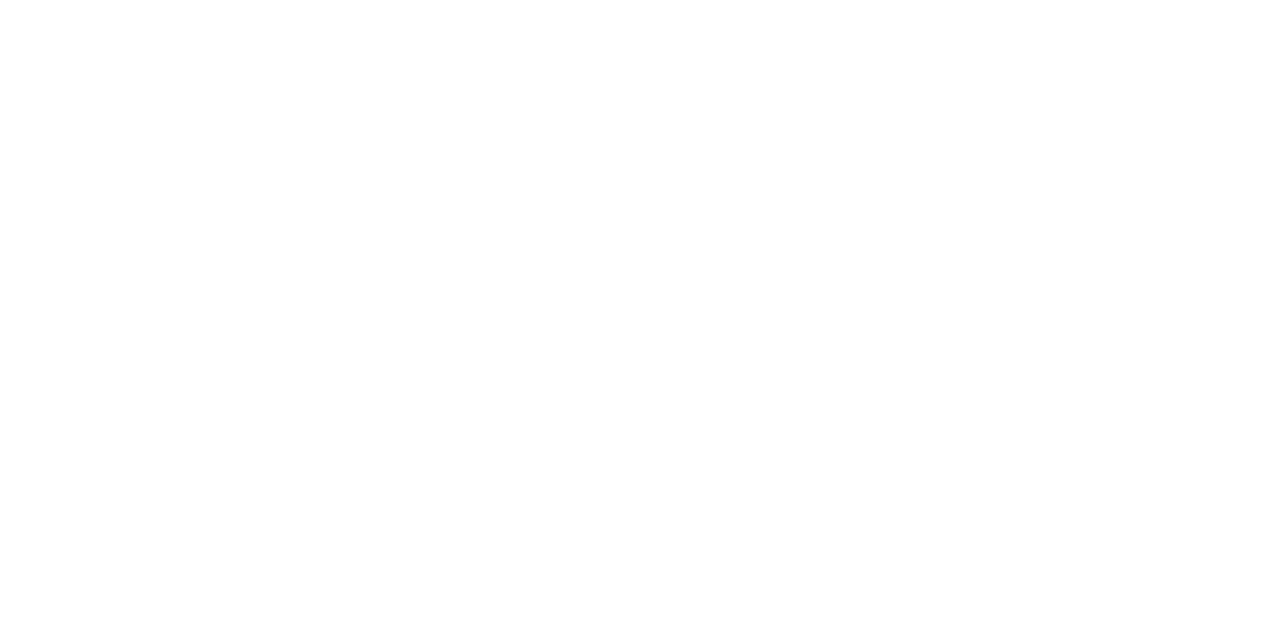
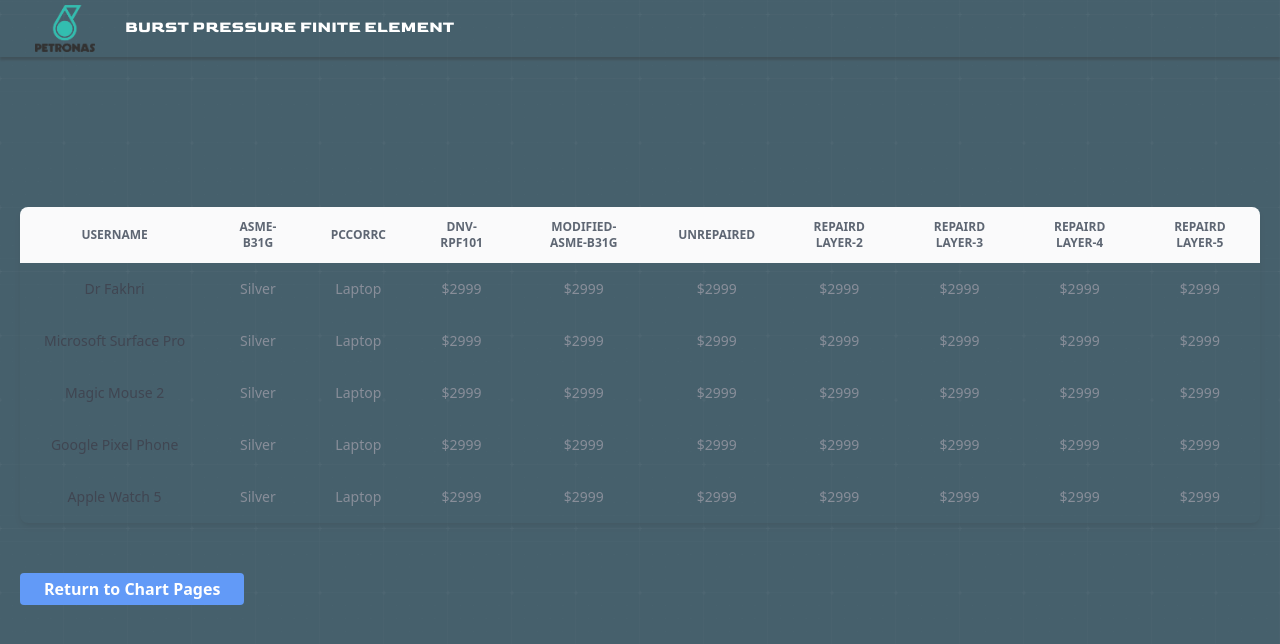
Before and after one commit to muqbyte/BurstPressure, a React (Vite) app in the folder FrontEndMachinelearning/: page /pastdata in a window 1280 px wide. Before the commit this address had no page. Shown: the top 644 px of the page. Built offline with nearby package versions, Linux system fonts and the light colour scheme; what @react-pdf/renderer would draw is missing.

Commit message:
this is a push for sunday evening that most correction have finish

```diff
--- /dev/null
+++ b/FrontEndMachinelearning/src/components/Table/TableProduct.jsx
@@ -0,0 +1,222 @@
+import React from "react";
+import { useNavigate } from "react-router-dom";
+
+const TableProduct=()=>{
+
+    const navigate = useNavigate();
+
+    return(
+        <div>
+
+
+      <div className="relative overflow-x-auto shadow-md sm:rounded-lg">
+      <table className="w-full text-sm text-left text-gray-500 rtl:text-right dark:text-gray-400">
+        <thead className="text-xs text-gray-700 uppercase bg-gray-50 dark:bg-gray-700 dark:text-gray-400">
+          <tr className="text-center">
+            <th scope="col" className="px-6 py-3">
+              Username
+            </th>
+            <th scope="col" className="px-6 py-3">
+              ASME-B31G
+            </th>
+            <th scope="col" className="px-6 py-3">
+              PCCORRC
+            </th>
+            <th scope="col" className="px-6 py-3">
+              DNV-RPF101
+            </th>
+            <th scope="col" className="px-6 py-3">
+              MODIFIED-ASME-B31G
+            </th>
+            <th scope="col" className="px-6 py-3">
+              Unrepaired
+            </th>
+            <th scope="col" className="px-6 py-3">
+              Repaird Layer-2
+            </th>
+            <th scope="col" className="px-6 py-3">
+            Repaird Layer-3
+            </th>
+            <th scope="col" className="px-6 py-3">
+            Repaird Layer-4
+            </th>
+            <th scope="col" className="px-6 py-3">
+            Repaird Layer-5
+            </th>
+
+          </tr>
+        </thead>
+        <tbody>
+          <tr className="text-center">
+            <th scope="row" className="px-6 py-4 font-medium text-gray-900 whitespace-nowrap dark:text-white">
+              Dr Fakhri
+            </th>
+            <td className="px-6 py-4">
+              Silver
+            </td>
+            <td className="px-6 py-4">
+              Laptop
+            </td>
+            <td className="px-6 py-4">
+              $2999
+            </td>
+            <td className="px-6 py-4">
+              $2999
+            </td>
+            <td className="px-6 py-4">
+              $2999
+            </td>
+            <td className="px-6 py-4">
+              $2999
+            </td>
+            <td className="px-6 py-4">
+              $2999
+            </td>
+            <td className="px-6 py-4">
+              $2999
+            </td>
+            <td className="px-6 py-4">
+              $2999
+            </td>
+          </tr>
+          <tr className="text-center">
+            <th scope="row" className="px-6 py-4 font-medium text-gray-900 whitespace-nowrap dark:text-white">
+              Microsoft Surface Pro
+            </th>
+            <td className="px-6 py-4">
+              Silver
+            </td>
+            <td className="px-6 py-4">
+              Laptop
+            </td>
+            <td className="px-6 py-4">
+              $2999
+            </td>
+            <td className="px-6 py-4">
+              $2999
+            </td>
+            <td className="px-6 py-4">
+              $2999
+            </td>
+            <td className="px-6 py-4">
+              $2999
+            </td>
+            <td className="px-6 py-4">
+              $2999
+            </td>
+            <td className="px-6 py-4">
+              $2999
+            </td>
+            <td className="px-6 py-4">
+              $2999
+            </td>
+          </tr>
+          <tr className="text-center">
+            <th scope="row" className="px-6 py-4 font-medium text-gray-900 whitespace-nowrap dark:text-white">
+              Magic Mouse 2
+            </th>
+            <td className="px-6 py-4">
+              Silver
+            </td>
+            <td className="px-6 py-4">
+              Laptop
+            </td>
+            <td className="px-6 py-4">
+              $2999
+            </td>
+            <td className="px-6 py-4">
+              $2999
+            </td>
+            <td className="px-6 py-4">
+              $2999
+            </td>
+            <td className="px-6 py-4">
+              $2999
+            </td>
+            <td className="px-6 py-4">
+              $2999
+            </td>
+            <td className="px-6 py-4">
+              $2999
+            </td>
+            <td className="px-6 py-4">
+              $2999
+            </td>
+          </tr>
+          <tr className="text-center">
+            <th scope="row" className="px-6 py-4 font-medium text-gray-900 whitespace-nowrap dark:text-white">
+              Google Pixel Phone
+            </th>
+            <td className="px-6 py-4">
+              Silver
+            </td>
+            <td className="px-6 py-4">
+              Laptop
+            </td>
+            <td className="px-6 py-4">
+              $2999
+            </td>
+            <td className="px-6 py-4">
+              $2999
+            </td>
+            <td className="px-6 py-4">
+              $2999
+            </td>
+            <td className="px-6 py-4">
+              $2999
+            </td>
+            <td className="px-6 py-4">
+              $2999
+            </td>
+            <td className="px-6 py-4">
+              $2999
+            </td>
+            <td className="px-6 py-4">
+              $2999
+            </td>
+          </tr>
+          <tr className="text-center">
+            <th scope="row" className="px-6 py-4 font-medium text-gray-900 whitespace-nowrap dark:text-white">
+              Apple Watch 5
+            </th>
+            <td className="px-6 py-4">
+              Silver
+            </td>
+            <td className="px-6 py-4">
+              Laptop
+            </td>
+            <td className="px-6 py-4">
+              $2999
+            </td>
+            <td className="px-6 py-4">
+              $2999
+            </td>
+            <td className="px-6 py-4">
+              $2999
+            </td>
+            <td className="px-6 py-4">
+              $2999
+            </td>
+            <td className="px-6 py-4">
+              $2999
+            </td>
+            <td className="px-6 py-4">
+              $2999
+            </td>
+            <td className="px-6 py-4">
+              $2999
+            </td>
+          </tr>
+        </tbody>
+      </table>
+    </div>
+
+
+    </div>
+
+
+
+    )
+}
+
+export default TableProduct;
--- a/FrontEndMachinelearning/src/components/pages/PastData.jsx
+++ b/FrontEndMachinelearning/src/components/pages/PastData.jsx
@@ -0,0 +1,57 @@
+import React from "react";
+import NavigationBar from "../navigation/NavigationBar";
+import MainMenu from "../home/MainMenu";
+import Piping from "../../assets/BackgroundPiping.png"
+import HomeLayout from "../layout/HomeLayout";
+import InputLayout from "../layout/InputLayout";
+import SecondNavigation from "../navigation/SecondNavigation";
+import TableProduct from "../Table/TableProduct";
+import { useNavigate } from "react-router-dom";
+
+
+const PastData=()=>{
+    const navigate = useNavigate();
+
+    const InputChartPage=()=>{
+        navigate("/input")
+    }
+    return(
+        // <div style={{display:"flex", flexDirection:"column"}}>
+        //     <div >
+        //     <NavigationBar/>
+        //     </div>
+
+        //     <HomeLayout>
+        //     <MainMenu/>
+        //     </HomeLayout>
+
+
+        // </div>
+
+
+        <div style={{backgroundColor:"#193948",opacity:0.8}}>
+
+            <InputLayout>
+            <SecondNavigation/>
+                <div style={{ marginTop:150, marginLeft:20, marginRight:20}}>
+                     <TableProduct/>
+                     <div>
+                     <button className="px-6 py-1 font-bold text-white bg-blue-500 rounded hover:bg-blue-700" style={{marginTop:"50px"}} onClick={InputChartPage}>Return to Chart Pages</button>
+                     </div>
+                </div>
+            </InputLayout>
+
+        {/* <div >
+        <NavigationBar/>
+        </div>
+
+        <HomeLayout>
+        <MainMenu/>
+        </HomeLayout> */}
+
+
+        </div>
+    )
+}
+
+export default PastData;
--- a/FrontEndMachinelearning/src/components/routes/index.jsx
+++ b/FrontEndMachinelearning/src/components/routes/index.jsx
@@ -14,6 +14,7 @@
 import Login from "../pages/LogIn";
 import DescriptionInput from "../pages/DescriptionInput";
 import SignUp from "../pages/SignUp";
+import PastData from "../pages/PastData";
 
   const AppRoutes=()=>{
     return(
@@ -24,6 +25,8 @@
                 <Route  path="/login" element={<Login/>} />
                 <Route  path="/signup" element={<SignUp/>} />
                 <Route  path="/details" element={<DescriptionInput/>} />
+                <Route  path="/pastdata" element={<PastData/>} />
+
             </Routes>
         </BrowserRouter>
     )
```
